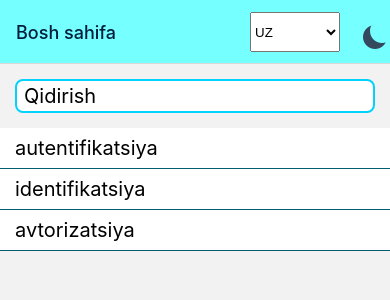
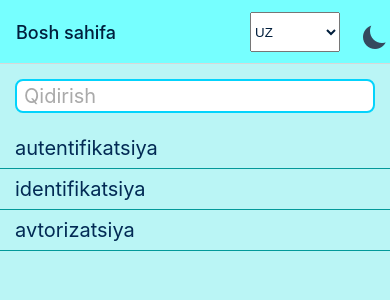
Before and after one commit to diyorbek0309/cyber-terms, a React Native app: screen / in a window 390 px wide. Shown: the top 300 px of the page. Built offline with nearby package versions, Linux system fonts and the light colour scheme.

Commit message:
finished dark-mode

```diff
--- a/App.tsx
+++ b/App.tsx
@@ -42,7 +42,11 @@ function App() {
                   <Picker
                     selectedValue={language}
                     onValueChange={(itemValue) => setLanguage(itemValue)}
-                    style={{ width: 90 }}
+                    style={{
+                      width: 90,
+                      color: isLight ? eColors.BLACK : eColors.WHITE,
+                    }}
+                    dropdownIconColor={isLight ? eColors.BLACK : eColors.WHITE}
                   >
                     {languages.map((lang) => (
                       <Picker.Item
--- a/src/components/CTermItem.tsx
+++ b/src/components/CTermItem.tsx
@@ -3,6 +3,7 @@ import { useContext } from "react";
 import { ThemeContext } from "../services/ThemeContext";
 import { styles } from "../styles/HomeStyle";
 import { uz, en } from "../data";
+import { eColors } from "../types/enum";
 
 const CTermItem = ({ route }) => {
   const { termID } = route.params;
@@ -12,9 +13,19 @@ const CTermItem = ({ route }) => {
   const data = language === "uz" ? uz : en;
 
   return (
-    <ScrollView>
-      <Text style={termTitle}>{data[termID].term}</Text>
-      <Text style={termText}>{data[termID].description}</Text>
+    <ScrollView
+      style={{ backgroundColor: isLight ? eColors.LIGHT : eColors.DARK }}
+    >
+      <Text
+        style={[{ color: isLight ? eColors.DARK : eColors.LIGHT }, termTitle]}
+      >
+        {data[termID].term}
+      </Text>
+      <Text
+        style={[{ color: isLight ? eColors.DARK : eColors.LIGHT }, termText]}
+      >
+        {data[termID].description}
+      </Text>
     </ScrollView>
   );
 };
--- a/src/screens/Home.tsx
+++ b/src/screens/Home.tsx
@@ -9,6 +9,7 @@ import { useState, useContext, useEffect } from "react";
 import { ThemeContext } from "../services/ThemeContext";
 import { uz, en } from "../data";
 import { styles } from "../styles/HomeStyle";
+import { eColors } from "../types/enum";
 
 const Home = ({ navigation }) => {
   const { isLight, language } = useContext(ThemeContext);
@@ -51,28 +52,52 @@ const Home = ({ navigation }) => {
   };
 
   return (
-    <ScrollView>
+    <ScrollView
+      style={{ backgroundColor: isLight ? eColors.LIGHT : eColors.DARK }}
+    >
       <TextInput
         placeholder="Qidirish"
-        style={searchInput}
+        style={[
+          {
+            backgroundColor: isLight ? "#fff" : eColors.DARK,
+            color: isLight ? eColors.DARK : eColors.LIGHT,
+          },
+          searchInput,
+        ]}
         value={search}
         onChangeText={(search) => searchInputHandler(search)}
+        placeholderTextColor={isLight ? "#aaa" : eColors.LIGHT}
       />
       <View>
         {termsList && termsList.length ? (
           termsList.map((item, index) => (
             <TouchableOpacity
               key={index}
-              style={termButton}
+              style={[
+                { backgroundColor: isLight ? eColors.LIGHT : eColors.DARK },
+                termButton,
+              ]}
               onPress={() => {
                 navigation.navigate("Termin", { termID: item.id });
               }}
             >
-              <Text style={termText}>{item.term}</Text>
+              <Text
+                style={[
+                  { color: isLight ? eColors.DARK : eColors.WHITE },
+                  termText,
+                ]}
+              >
+                {item.term}
+              </Text>
             </TouchableOpacity>
           ))
         ) : (
-          <Text style={noTermText}>
+          <Text
+            style={[
+              { color: isLight ? eColors.DARK : eColors.LIGHT },
+              noTermText,
+            ]}
+          >
             {language === "uz" ? "Termin topilmadi!" : "Terms are not found!"}
           </Text>
         )}
--- a/src/styles/HomeStyle.ts
+++ b/src/styles/HomeStyle.ts
@@ -10,13 +10,11 @@ export const styles = StyleSheet.create({
     borderStyle: "solid",
     margin: 15,
     borderRadius: 8,
-    backgroundColor: "#fff",
   },
   termButton: {
     paddingTop: 8,
-    borderBottomColor: "#015c6e",
+    borderBottomColor: "#029999",
     borderBottomWidth: 1,
-    backgroundColor: "#fff",
   },
   termText: {
     fontSize: 20,
--- a/src/types/enum.ts
+++ b/src/types/enum.ts
@@ -13,6 +13,8 @@ enum eSvoyak {
 enum eColors {
   WHITE = "#76ffff",
   BLACK = "#001e3c",
+  LIGHT = "#baf5f5",
+  DARK = "#022a54",
 }
 
 enum eImages {
```
